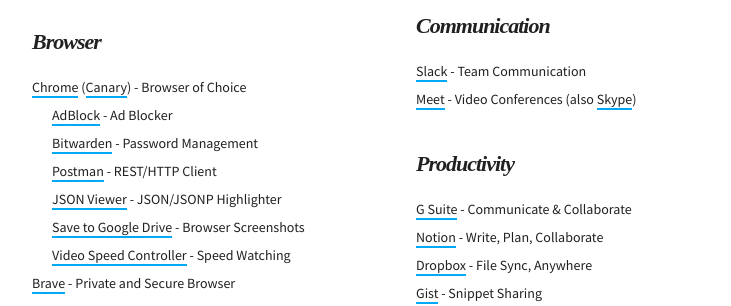
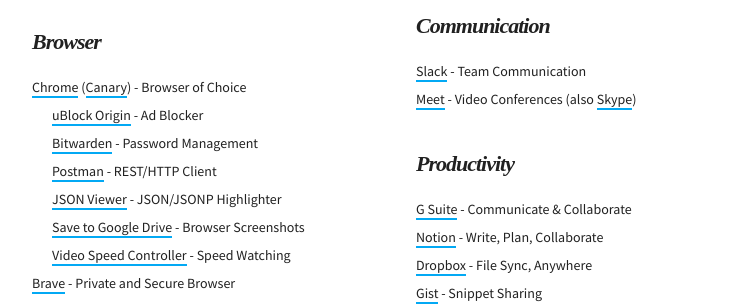
Before and after one commit to martinbuberl/martinbuberl.github.io, a Jekyll site: the page built from docs/resources.md, in a window 1280 px wide. Shown: the part 612-918 px from the top of the page, without its empty margins (233-964 px from the left). Built offline with Jekyll 4.4.1, drawn with Linux system fonts in a browser that asks for light colours; nearby versions of some CDN libraries; some web fonts are replaced.

Commit message:
New ad blocker of choice

```diff
--- a/docs/resources.md
+++ b/docs/resources.md
@@ -31,7 +31,7 @@ Here are my bookmarks of software, services and resources, the essentials if you
     <ul>
       <li><a target="_blank" href="https://www.google.com/chrome/">Chrome</a> (<a target="_blank" href="https://www.google.com/chrome/canary/">Canary</a>) - Browser of Choice
         <ul>
-          <li><a target="_blank" href="https://chrome.google.com/webstore/detail/adblock/gighmmpiobklfepjocnamgkkbiglidom">AdBlock</a> - Ad Blocker</li>
+          <li><a target="_blank" href="https://chrome.google.com/webstore/detail/ublock-origin/cjpalhdlnbpafiamejdnhcphjbkeiagm/related">uBlock Origin</a> - Ad Blocker</li>
           <li><a target="_blank" href="https://chrome.google.com/webstore/detail/bitwarden-free-password-m/nngceckbapebfimnlniiiahkandclblb?h1=en">Bitwarden</a> - Password Management</li>
           <li><a target="_blank" href="https://chrome.google.com/webstore/detail/postman/fhbjgbiflinjbdggehcddcbncdddomop">Postman</a> - REST/HTTP Client</li>
           <li><a target="_blank" href="https://chrome.google.com/webstore/detail/json-viewer/gbmdgpbipfallnflgajpaliibnhdgobh">JSON Viewer</a> - JSON/JSONP Highlighter</li>
```
